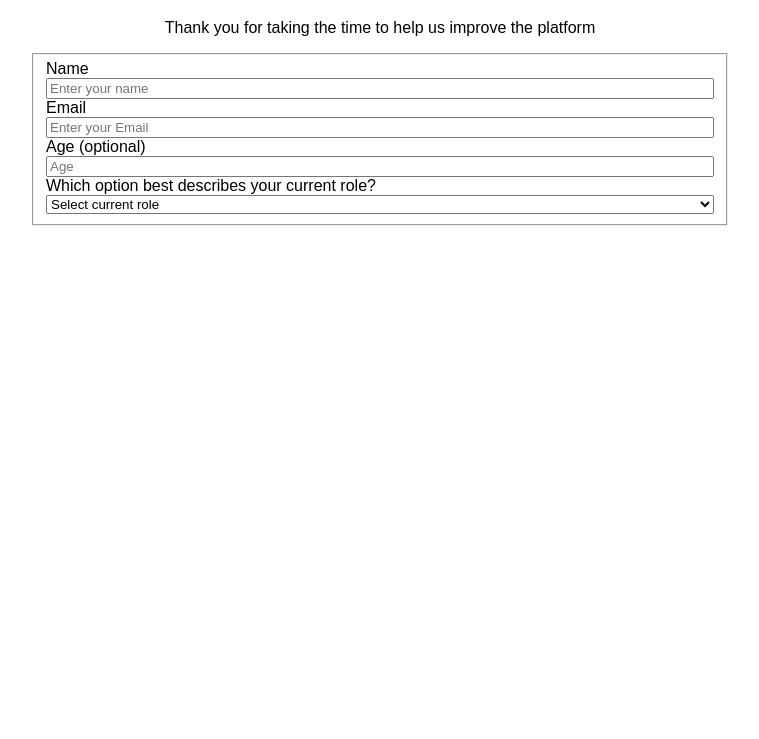
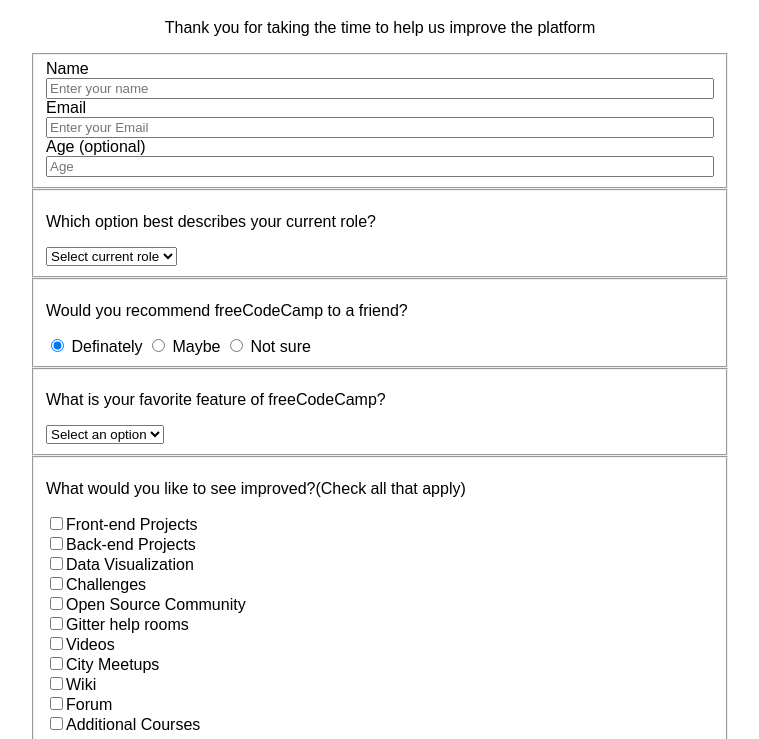
Before and after one commit to SverreGjolme/Survey, a plain HTML site: page index.html in a window 1280 px wide. Shown: the part 61-800 px from the top of the page, without its empty margins (260-1019 px from the left). Drawn offline with Linux system fonts and the light colour scheme.

Commit message:
html delen er ferdig, mangler bare styling

```diff
--- a/index.html
+++ b/index.html
@@ -18,18 +18,25 @@
     <!-- Form-elementet begynner her -->
     <form id="survey-form">
 
-        <!-- 1.fieldset: Name, email, age, dropdown-menu -->
+        <!-- Name, email, age -->
         <fieldset class="flex-container">
+
+            <!-- Name -->
             <label for="name" id="name-label">Name</label>
             <input id="name" type="text" placeholder="Enter your name" required>
 
+            <!-- Email -->
             <label for="email" id="email-label">Email</label>
             <input id="email" type="email" placeholder="Enter your Email" required>
 
+            <!-- Age -->
             <label for="number" id="number-label">Age (optional)</label>
             <input id="number" type="number" min="18" max="120" placeholder="Age">
+        </fieldset>
 
-            <label for="dropdown">Which option best describes your current role?</label>
+        <fieldset>
+            <!-- Dropdown for nåværende rolle -->
+            <label for="dropdown"><p>Which option best describes your current role?</p></label>
             <select id="dropdown">
               <option value="">Select current role</option>
               <option value="1">Student</option>
@@ -40,18 +47,49 @@
             </select>
         </fieldset>
 
+        <fieldset>
+            <!-- Radioknapper for-->
+            <p>Would you recommend freeCodeCamp to a friend?</p>
+            <label for="definately"><input id="definately" type="radio" name="recommend" value="definately" checked> Definately</label>
+            <label for="maybe"><input id="maybe" type="radio" name="recommend" value="maybe"> Maybe</label>
+            <label for="notSure"><input id="notSure" type="radio" name="recommend" value="not-sure"> Not sure</label>
+        </fieldset>
 
+        <fieldset>
+            <!-- Dropdown for favorittfeatures -->
+            <label for="dropdown-feature"><p>What is your favorite feature of freeCodeCamp?</p></label>
+                <select id="dropdown-feature">
+                    <option value="">Select an option</option>
+                    <option value="1">Challenges</option>
+                    <option value="2">Projects</option>
+                    <option value="3">Community</option>
+                    <option value="4">Open Source</option>
+                </select>
+        </fieldset>
 
-        <!--Inside the form element, you can select an option from a group
-            of at least two radio buttons that are grouped using the name attribute-->
+        <fieldset class="flex-container">
+            <!-- Checkbox -->
+            <p>What would you like to see improved?<span>(Check all that apply)</span></p>
+            <label for="front-end"><input type="checkbox" id="front-end" value="front-end">Front-end Projects</label>
+            <label for="back-end"><input type="checkbox" id="back-end" value="back-end">Back-end Projects</label>
+            <label for="data-visualization"><input type="checkbox" id="data-visualization" value="data-visualization">Data Visualization</label>
+            <label for="challenges"><input type="checkbox" id="challenges" value="challenges">Challenges</label>
+            <label for="open-source"><input type="checkbox" id="open-source" value="open-source">Open Source Community</label>
+            <label for="gitter"><input type="checkbox" id="gitter" value="gitter">Gitter help rooms</label>
+            <label for="videos"><input type="checkbox" id="videos" value="videos">Videos</label>
+            <label for="meetups"><input type="checkbox" id="meetups" value="meetups">City Meetups</label>
+            <label for="wiki"><input type="checkbox" id="wiki" value="wiki">Wiki</label>
+            <label for="forum"><input type="checkbox" id="forum" value="forum">Forum</label>
+            <label for="courses"><input type="checkbox" id="courses" value="courses">Additional Courses</label>
 
+            <!-- Textbox for kommentar -->
+            <label for="comments"><p>Any comments or suggestions?</p>
+            <textarea name="comments" id="comments" cols="30" rows="10" placeholder="Enter your comment here..."></textarea>
+            </label>
+        </fieldset>
 
-
-
-
-
-
-
+        <!-- Submit knappen -->
+        <input type="submit" id="submit" value="Submit" name="submit">
 
 
     </form>
```
